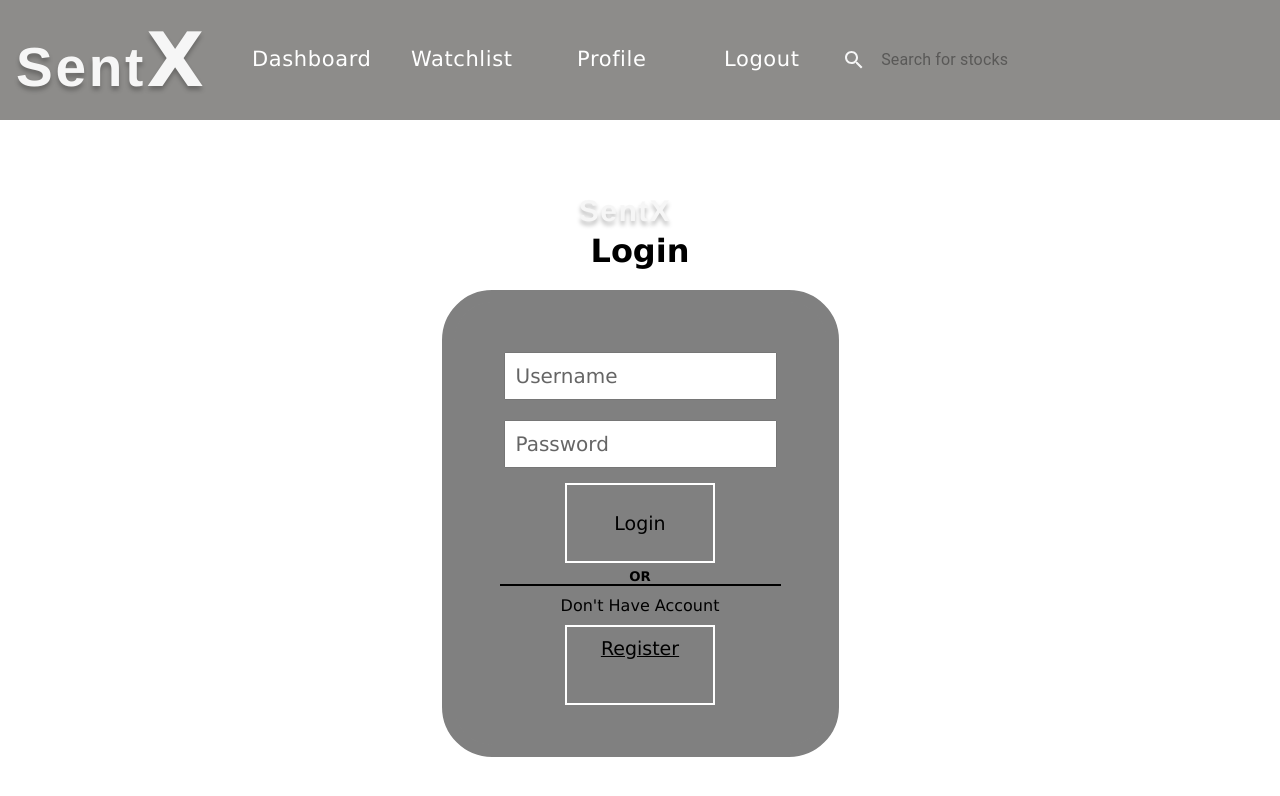
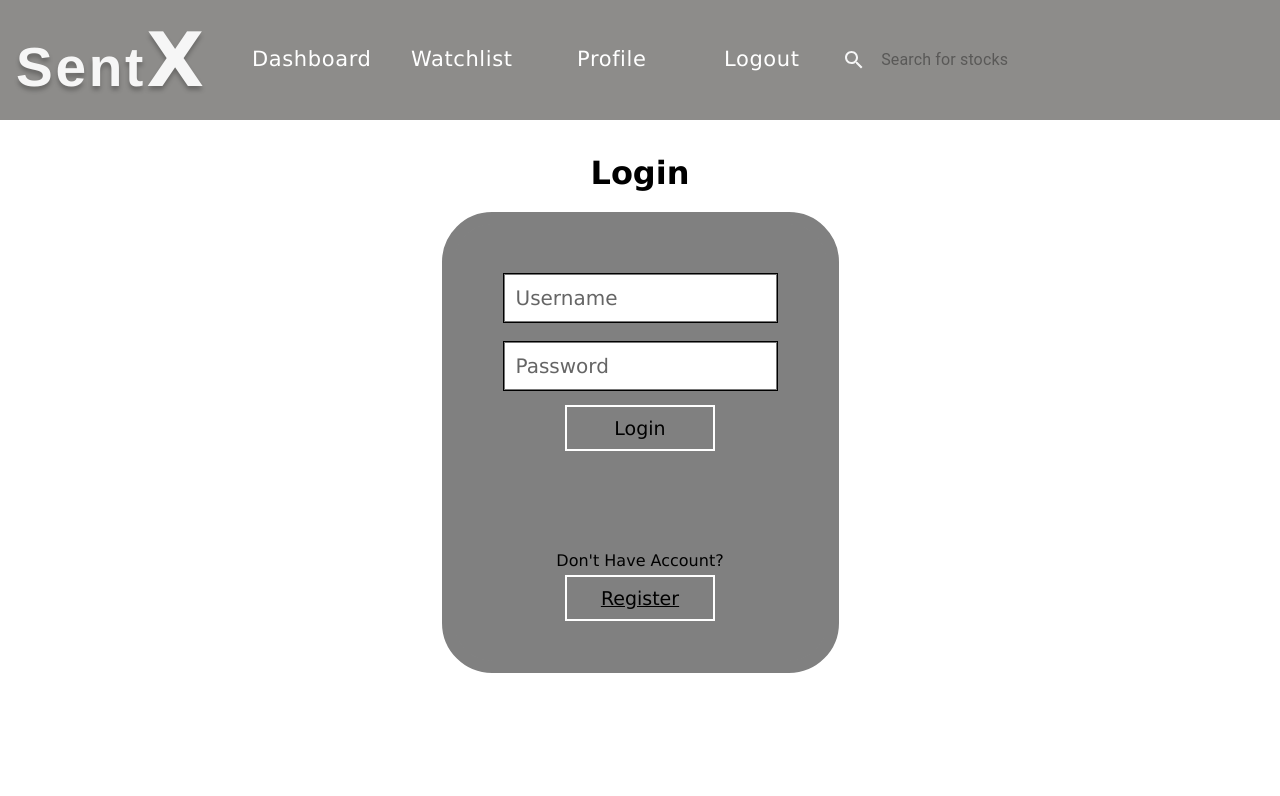
Before and after one commit to luckyjaiswaal/2021_SES3A_TEAM2, a React (Create React App) app in the folder frontend/react_app/: page /login in a window 1280 px wide. Shown: the top 796 px of the page. Built offline with nearby package versions, Linux system fonts and the light colour scheme.

Commit message:
Login UI changes

```diff
--- a/frontend/react_app/src/Login.js
+++ b/frontend/react_app/src/Login.js
@@ -39,7 +39,6 @@ export class Login extends Component {
     return (
       <div className="container">
         <div className="inner-width">
-          <h1 className="logo">SentX</h1>
           <h1>Login</h1>
           <div className="register-form">
               <div className="names">
@@ -53,8 +52,7 @@ export class Login extends Component {
                   required />
               </div>
               <button to="/" className="btn" onClick={this.login}>Login</button>
-            <h5>OR</h5>
-            <p className="middle">Don't Have Account</p>
+            <p className="middle">Don't Have Account?</p>
             <Link to="/signup" className="btn" >Register</Link>
           </div>
         </div>
--- a/frontend/react_app/src/components/stocklist/stocklist.css
+++ b/frontend/react_app/src/components/stocklist/stocklist.css
@@ -1,5 +1,7 @@
 .table{
     /* min-width: 650px; */
+    padding: auto;
+
 }
 
 .tablecontainer{
--- a/frontend/react_app/src/form.css
+++ b/frontend/react_app/src/form.css
@@ -6,9 +6,10 @@
     font-family: 'Lucida Sans', 'Lucida Sans Regular', 'Lucida Grande', 'Lucida Sans Unicode', Geneva, Verdana, sans-serif;
   }
   .container{
-    padding-top: 50px;
-    height: 100vh;
+    padding: 10px;
+    height: auto;
     width: 100%;
+
   }
   form{
     align-items: center;
@@ -47,6 +48,7 @@
   cursor: pointer;
   padding: 10px;
     width: 150px;
+    height: auto;
     display: block;
     margin: auto;
     border: 2px solid white;
@@ -71,14 +73,13 @@ opacity: 0.6;
     color:grey;
   }
   .register-form input{
-    color: black;
     font-size: 20px;
-    outline: none;
+    outline: 1px solid black;
     margin: 10px;
-    padding:10px;
+    padding: 10px;
 
   }
   .middle{
-    margin: 10px 0;
+    margin-top: 100px;
     text-align: center;
   }
```
Also changed, not shown: 1 other file (tests, documents, lock files or other folders).
